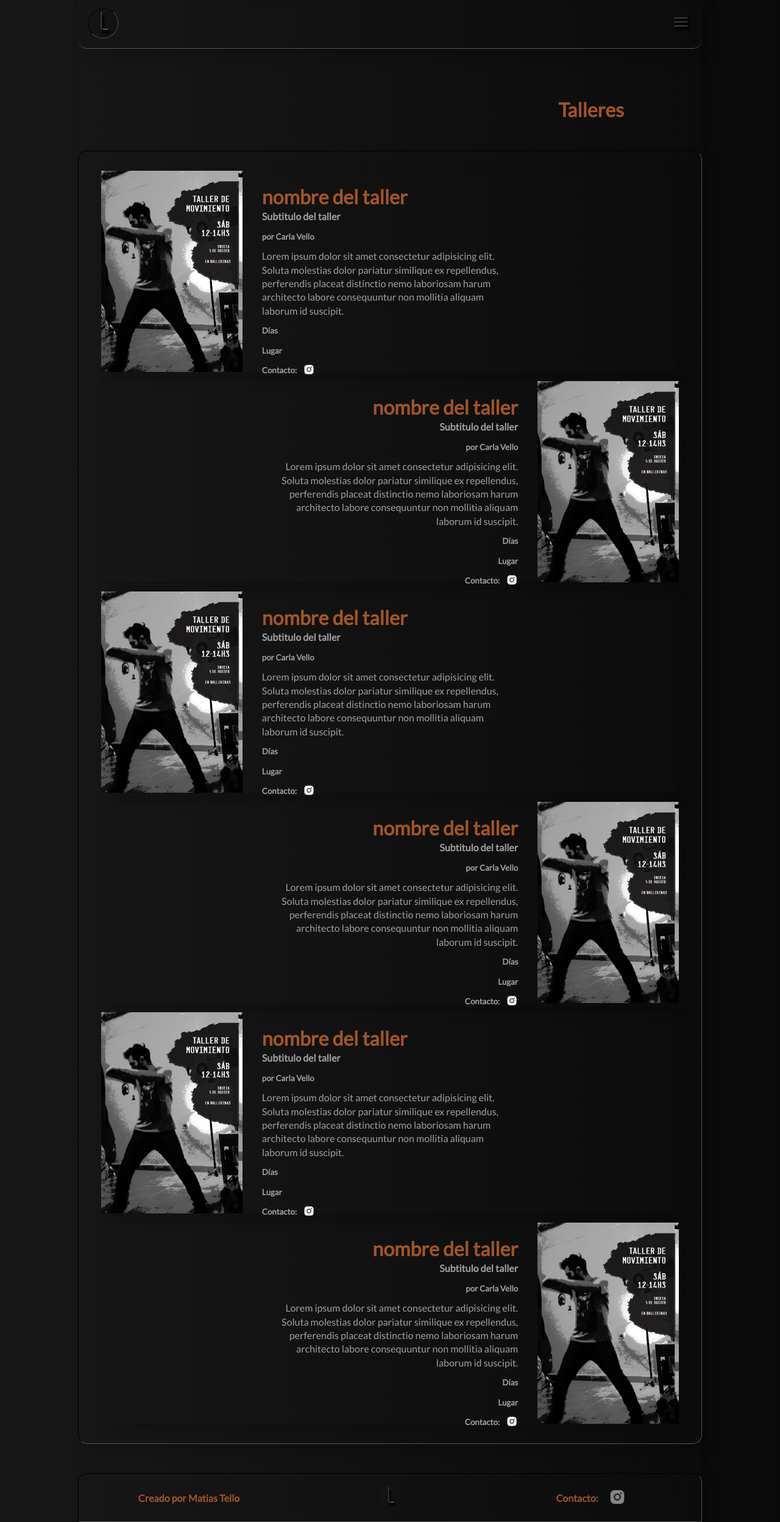
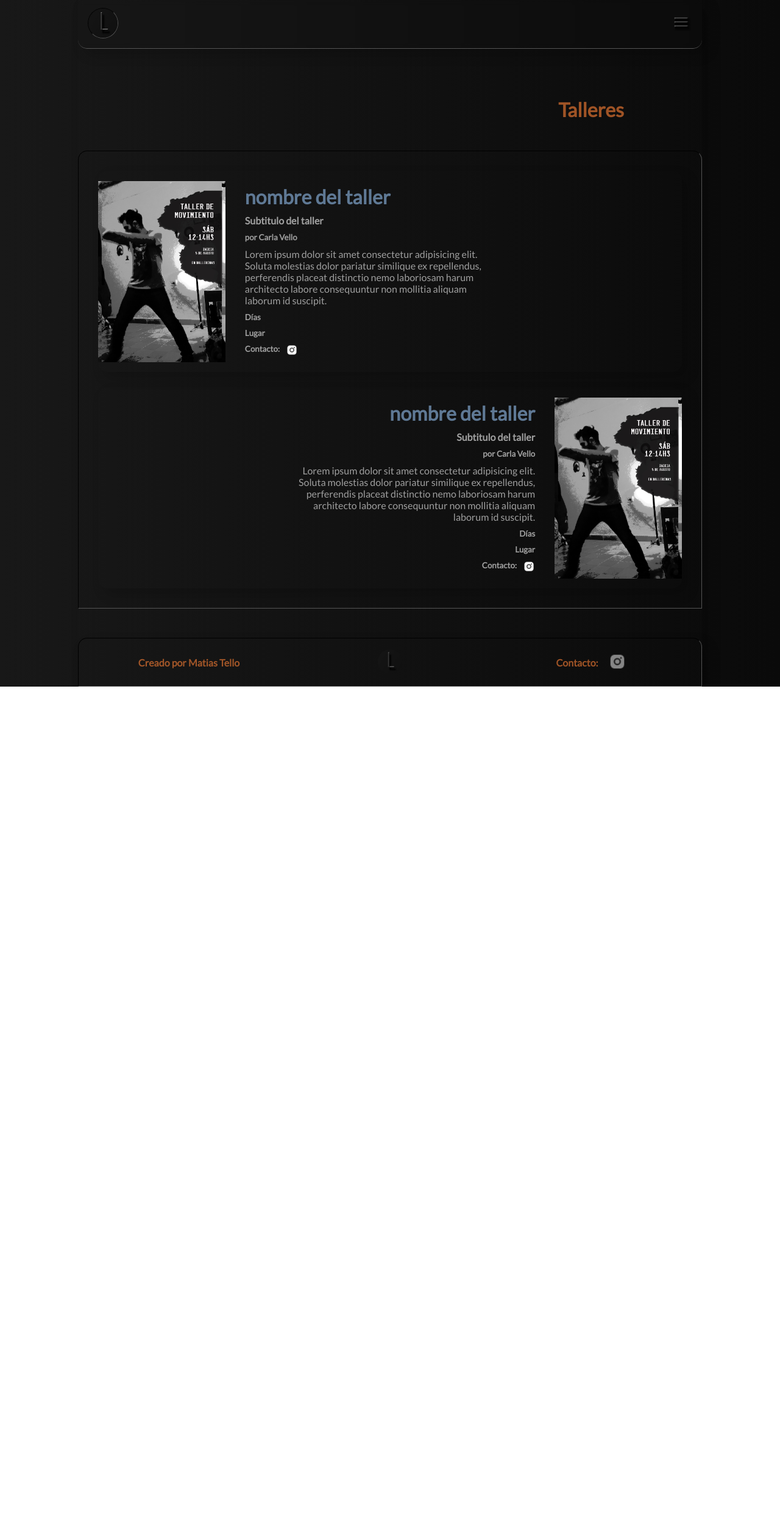
Before and after one commit to MatiasTello87/Labia, a website: page public/pages/taller.html in a window 1280 px wide. Shown: the whole page at 61% size. After the commit the page ends 1126 px from the top, so only its background shows below. Drawn offline with Linux system fonts and the light colour scheme.

Commit message:
taller 2

```diff
--- a/public/pages/taller.html
+++ b/public/pages/taller.html
@@ -24,9 +24,9 @@
     <h3>Talleres</h3>
     <section class="taller_grid">
                 <div class="taller_grid_items">
-                    <img src="../img/flyer.jpg" alt="">
+                    <img class="taller_flyers" src="../img/flyer.jpg" alt="">
                     <div class="taller_descripcion">
-                        <h3>nombre del taller</h3>
+                        <h3 class="taller_tittle">nombre del taller</h3>
                         <h4>Subtitulo del taller</h4>
                         <h5>por Carla Vello</h5>
                         <p>Lorem ipsum dolor sit amet consectetur adipisicing elit. Soluta molestias dolor pariatur similique ex repellendus, perferendis placeat distinctio nemo laboriosam harum architecto labore consequuntur non mollitia aliquam laborum id suscipit.</p>
@@ -37,7 +37,7 @@
                 </div>
                 <div class="taller_grid_items">
                     <div class="taller_descripcion taller_descripcion_right">
-                        <h3>nombre del taller</h3>
+                        <h3 class="taller_tittle">nombre del taller</h3>
                         <h4>Subtitulo del taller</h4>
                         <h5>por Carla Vello</h5>
                         <p>Lorem ipsum dolor sit amet consectetur adipisicing elit. Soluta molestias dolor pariatur similique ex repellendus, perferendis placeat distinctio nemo laboriosam harum architecto labore consequuntur non mollitia aliquam laborum id suscipit.</p>
@@ -45,57 +45,8 @@
                         <h5>Lugar</h5>
                         <h5 class="taller_contacto">Contacto:<a href=""><img src="../img/instagram-alt-logo-24 (1).png" alt=""></a></h5>
                     </div>
-                    <img src="../img/flyer.jpg" alt="">
+                    <img class="taller_flyers" src="../img/flyer.jpg" alt="">
                 </div>
-                <div class="taller_grid_items">
-                    <img src="../img/flyer.jpg" alt="">
-                    <div class="taller_descripcion">
-                        <h3>nombre del taller</h3>
-                        <h4>Subtitulo del taller</h4>
-                        <h5>por Carla Vello</h5>
-                        <p>Lorem ipsum dolor sit amet consectetur adipisicing elit. Soluta molestias dolor pariatur similique ex repellendus, perferendis placeat distinctio nemo laboriosam harum architecto labore consequuntur non mollitia aliquam laborum id suscipit.</p>
-                        <h5>Días</h5>
-                        <h5>Lugar</h5>
-                        <h5 class="taller_contacto">Contacto:<a href=""><img src="../img/instagram-alt-logo-24 (1).png" alt=""></a></h5>
-                    </div>
-                </div>
-                <div class="taller_grid_items">
-                    <div class="taller_descripcion taller_descripcion_right">
-                        <h3>nombre del taller</h3>
-                        <h4>Subtitulo del taller</h4>
-                        <h5>por Carla Vello</h5>
-                        <p>Lorem ipsum dolor sit amet consectetur adipisicing elit. Soluta molestias dolor pariatur similique ex repellendus, perferendis placeat distinctio nemo laboriosam harum architecto labore consequuntur non mollitia aliquam laborum id suscipit.</p>
-                        <h5>Días</h5>
-                        <h5>Lugar</h5>
-                        <h5 class="taller_contacto">Contacto:<a href=""><img src="../img/instagram-alt-logo-24 (1).png" alt=""></a></h5>
-                    </div>
-                    <img src="../img/flyer.jpg" alt="">
-                </div>
-                <div class="taller_grid_items">
-                    <img src="../img/flyer.jpg" alt="">
-                    <div class="taller_descripcion">
-                        <h3>nombre del taller</h3>
-                        <h4>Subtitulo del taller</h4>
-                        <h5>por Carla Vello</h5>
-                        <p>Lorem ipsum dolor sit amet consectetur adipisicing elit. Soluta molestias dolor pariatur similique ex repellendus, perferendis placeat distinctio nemo laboriosam harum architecto labore consequuntur non mollitia aliquam laborum id suscipit.</p>
-                        <h5>Días</h5>
-                        <h5>Lugar</h5>
-                        <h5 class="taller_contacto">Contacto:<a href=""><img src="../img/instagram-alt-logo-24 (1).png" alt=""></a></h5>
-                    </div>
-                </div>
-                <div class="taller_grid_items">
-                    <div class="taller_descripcion taller_descripcion_right">
-                        <h3>nombre del taller</h3>
-                        <h4>Subtitulo del taller</h4>
-                        <h5>por Carla Vello</h5>
-                        <p>Lorem ipsum dolor sit amet consectetur adipisicing elit. Soluta molestias dolor pariatur similique ex repellendus, perferendis placeat distinctio nemo laboriosam harum architecto labore consequuntur non mollitia aliquam laborum id suscipit.</p>
-                        <h5>Días</h5>
-                        <h5>Lugar</h5>
-                        <h5 class="taller_contacto">Contacto:<a href=""><img src="../img/instagram-alt-logo-24 (1).png" alt=""></a></h5>
-                    </div>
-                    <img src="../img/flyer.jpg" alt="">
-                </div>
-
     </section>
     <footer>
         <h4>Creado por Matias Tello</h4>
--- a/sass/articulos/_articulos.scss
+++ b/sass/articulos/_articulos.scss
@@ -23,8 +23,9 @@
                 line-height: 1em;
             }
             h4{
-                margin-top: 5em;
+                // margin-top: 5em;
+                color: $blue;
             }
         }
     }
-    }
+}
--- a/sass/style.scss
+++ b/sass/style.scss
@@ -47,7 +47,7 @@ body{
             font-size: 1.3em;
         }
     }
-    section{
+    .index_section{
         display: flex;
         justify-content: space-between;
         align-items: flex-end;
@@ -73,6 +73,7 @@ body{
                 h2{
                     font-size: 2em;
                     color: $blue;
+                    margin-bottom: 2em;
                 }
                 p{
                     font-size: 1.2em;
@@ -93,6 +94,11 @@ body{
                 transform: translate(0px, 50px);
                 background-color: $orange_dark;
                 box-shadow: $shadow;
+                .genero_tittle{
+                    font-size: 1.5em;
+                    color: whitesmoke;
+                    margin-right: 0;
+                }
             }
         }
         .autor_articulo{
--- a/sass/taller/_taller.scss
+++ b/sass/taller/_taller.scss
@@ -12,23 +12,31 @@ h3{
         align-items: center;
         grid-template-columns: repeat(1,1fr);
         // grid-template-rows: repeat(2,1fr);
-        gap: 15px;
+        gap: 25px;
         padding: 2em;
         margin: 3em 0;
         @include corner_top();
         @include border();
         .taller_grid_items{
-            width: 99%;
             height: 330px;
+            display: flex;
+            justify-content: flex-start;
+            align-items: center;
             @include corner_top();
             @include corner_bottom();
             box-shadow: $shadow;
+            .taller_flyers{
+                height: 90%;
+            }
             .taller_descripcion{
                 display: flex;
                 flex-direction: column;
                 align-items: flex-start;
                 gap: 10px;
                 padding: 2em;
+                .taller_tittle{
+                    color: $blue;
+                }
                 p{
                     width: 60%;
                 }
```
Also changed, not shown: public/index.html (+4 -4 lines), public/pages/articles.html (+8 -8 lines), public/style.css, 1 other file.
